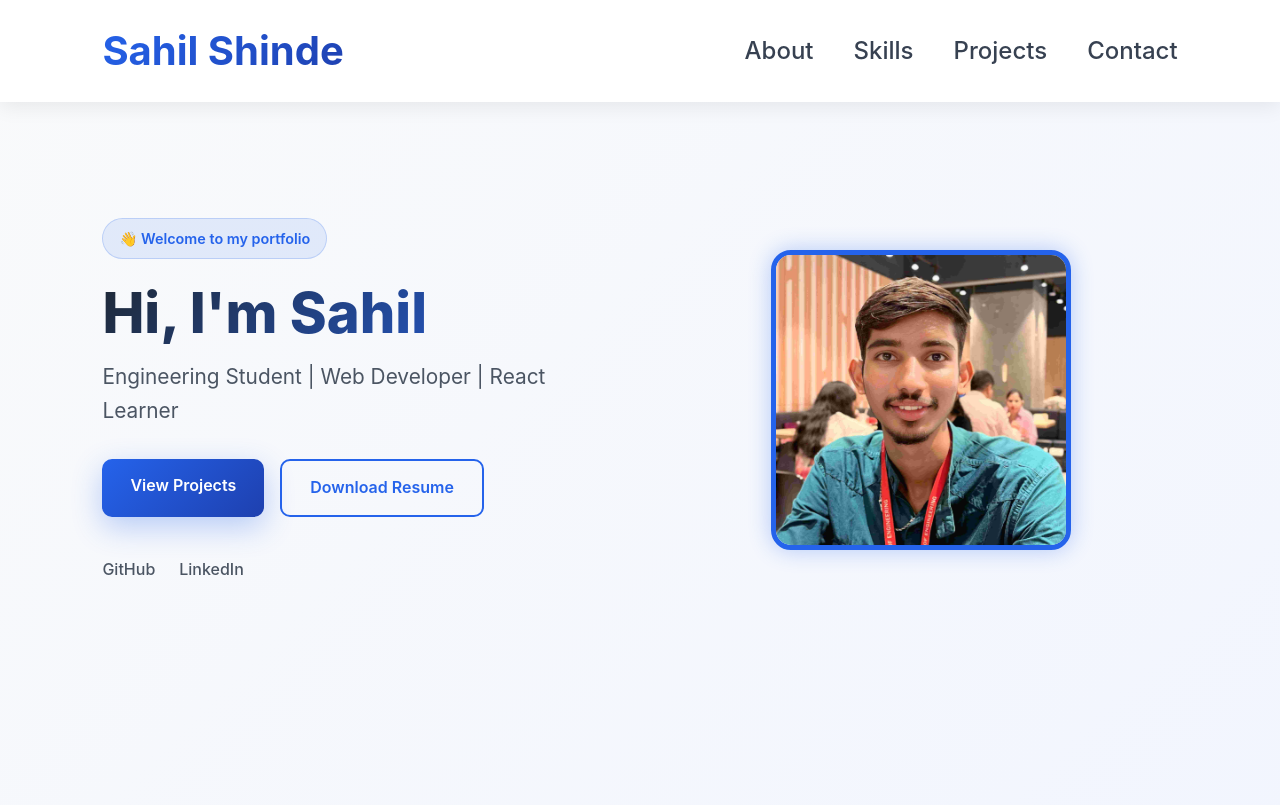
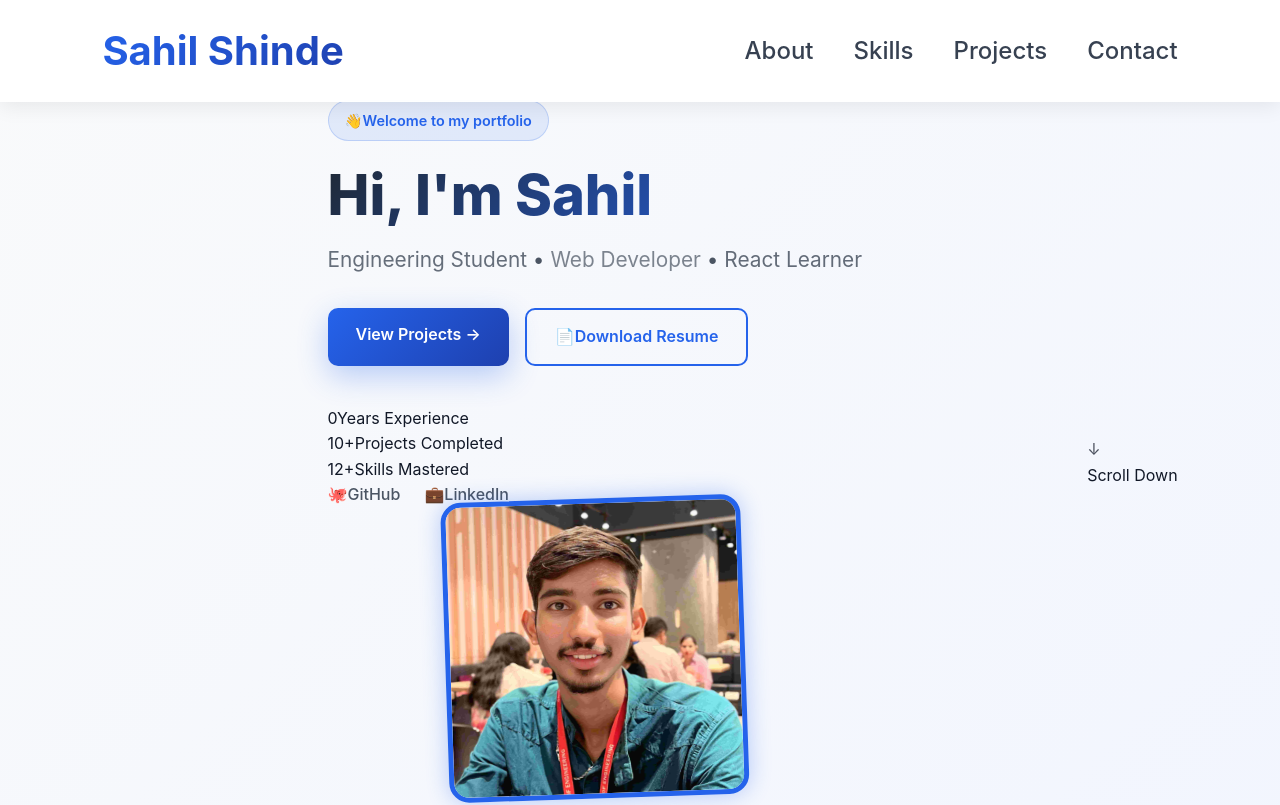
Before and after one commit to Sahil3299/sahil-portfolio, a React (Vite) app: page / in a window 1280 px wide. Shown: the top 805 px of the page. Built offline with nearby package versions, Linux system fonts and the light colour scheme.

Commit message:
Update Hero.jsx

```diff
--- a/src/components/Hero.jsx
+++ b/src/components/Hero.jsx
@@ -3,50 +3,387 @@ import profile from "../assets/profile.jpg";
 import resume from "../assets/Sahil_Resume.pdf";
 
 export default function Hero() {
+  const containerVariants = {
+    hidden: { opacity: 0 },
+    visible: {
+      opacity: 1,
+      transition: {
+        staggerChildren: 0.2,
+        delayChildren: 0.3
+      }
+    }
+  };
+
+  const itemVariants = {
+    hidden: { opacity: 0, y: 30 },
+    visible: {
+      opacity: 1,
+      y: 0,
+      transition: {
+        duration: 0.8,
+        ease: "easeOut"
+      }
+    }
+  };
+
+  const floatingVariants = {
+    animate: {
+      y: [-10, 10, -10],
+      rotate: [-2, 2, -2],
+      transition: {
+        duration: 6,
+        repeat: Infinity,
+        ease: "easeInOut"
+      }
+    }
+  };
+
   return (
     <section className="hero">
+      {/* Animated Background Elements */}
+      <div className="hero-bg-elements">
+        <motion.div
+          className="floating-shape shape-1"
+          animate={{
+            x: [0, 30, 0],
+            y: [0, -20, 0],
+            rotate: [0, 180, 360]
+          }}
+          transition={{
+            duration: 20,
+            repeat: Infinity,
+            ease: "linear"
+          }}
+        />
+        <motion.div
+          className="floating-shape shape-2"
+          animate={{
+            x: [0, -25, 0],
+            y: [0, 15, 0],
+            scale: [1, 1.1, 1]
+          }}
+          transition={{
+            duration: 15,
+            repeat: Infinity,
+            ease: "easeInOut"
+          }}
+        />
+        <motion.div
+          className="floating-shape shape-3"
+          animate={{
+            rotate: [0, 360],
+            scale: [0.8, 1.2, 0.8]
+          }}
+          transition={{
+            duration: 25,
+            repeat: Infinity,
+            ease: "linear"
+          }}
+        />
+      </div>
+
+      <motion.div
+        className="hero-container"
+        variants={containerVariants}
+        initial="hidden"
+        animate="visible"
+      >
         <motion.div
           className="hero-content"
-        initial={{ opacity: 0, x: -40 }}
-        animate={{ opacity: 1, x: 0 }}
-        transition={{ duration: 0.8 }}
+          variants={itemVariants}
         >
           <motion.div
             className="hero-badge"
-          initial={{ opacity: 0, y: 20 }}
-          animate={{ opacity: 1, y: 0 }}
-          transition={{ duration: 0.6, delay: 0.1 }}
+            variants={itemVariants}
+            whileHover={{
+              scale: 1.05,
+              boxShadow: "0 10px 30px rgba(37, 99, 235, 0.3)"
+            }}
           >
-          👋 Welcome to my portfolio
+            <motion.span
+              animate={{ rotate: [0, 20, -20, 0] }}
+              transition={{ duration: 2, repeat: Infinity, delay: 1 }}
+            >
+              👋
+            </motion.span>
+            Welcome to my portfolio
           </motion.div>
 
-        <h1>Hi, I'm Sahil</h1>
-        <p className="hero-subtitle">Engineering Student | Web Developer | React Learner</p>
+          <motion.h1
+            variants={itemVariants}
+            className="hero-title"
+          >
+            Hi, I'm{" "}
+            <motion.span
+              className="hero-name"
+              animate={{
+                backgroundPosition: ["0% 50%", "100% 50%", "0% 50%"]
+              }}
+              transition={{
+                duration: 3,
+                repeat: Infinity,
+                ease: "linear"
+              }}
+            >
+              Sahil
+            </motion.span>
+          </motion.h1>
 
-        <div className="hero-buttons">
-          <a className="btn btn-primary" href="#projects">View Projects</a>
-          <a className="btn btn-outline" href={resume} download>
+          <motion.p
+            className="hero-subtitle"
+            variants={itemVariants}
+          >
+            <motion.span
+              animate={{ opacity: [0.7, 1, 0.7] }}
+              transition={{ duration: 2, repeat: Infinity }}
+            >
+              Engineering Student
+            </motion.span>
+            {" • "}
+            <motion.span
+              animate={{ opacity: [0.7, 1, 0.7] }}
+              transition={{ duration: 2, repeat: Infinity, delay: 0.5 }}
+            >
+              Web Developer
+            </motion.span>
+            {" • "}
+            <motion.span
+              animate={{ opacity: [0.7, 1, 0.7] }}
+              transition={{ duration: 2, repeat: Infinity, delay: 1 }}
+            >
+              React Learner
+            </motion.span>
+          </motion.p>
+
+          <motion.div
+            className="hero-buttons"
+            variants={itemVariants}
+          >
+            <motion.a
+              className="btn btn-primary"
+              href="#projects"
+              whileHover={{
+                scale: 1.05,
+                boxShadow: "0 15px 40px rgba(37, 99, 235, 0.4)"
+              }}
+              whileTap={{ scale: 0.95 }}
+            >
+              <motion.span
+                animate={{ x: [0, 5, 0] }}
+                transition={{ duration: 1.5, repeat: Infinity }}
+              >
+                View Projects →
+              </motion.span>
+            </motion.a>
+            <motion.a
+              className="btn btn-outline"
+              href={resume}
+              download
+              whileHover={{
+                scale: 1.05,
+                backgroundColor: "rgba(37, 99, 235, 0.1)"
+              }}
+              whileTap={{ scale: 0.95 }}
+            >
+              <motion.span
+                animate={{ rotate: [0, 10, -10, 0] }}
+                transition={{ duration: 2, repeat: Infinity, delay: 0.5 }}
+              >
+                📄
+              </motion.span>
               Download Resume
-          </a>
-        </div>
+            </motion.a>
+          </motion.div>
 
-        <div className="hero-socials">
-          <a href="https://github.com/Sahil3299" target="_blank" rel="noopener noreferrer">GitHub</a>
-          <a href="https://www.linkedin.com/in/sahil-shinde-a30948329?utm_source=share&utm_campaign=share_via&utm_content=profile&utm_medium=android_app" target="_blank" rel="noopener noreferrer">LinkedIn</a>
-        </div>
+          <motion.div
+            className="hero-stats"
+            variants={itemVariants}
+          >
+            <motion.div
+              className="stat-item"
+              whileHover={{ scale: 1.1 }}
+            >
+              <motion.span
+                className="stat-number"
+                initial={{ count: 0 }}
+                animate={{ count: 2 }}
+                transition={{ duration: 2, delay: 1 }}
+              >
+                0
+              </motion.span>
+              <span className="stat-label">Years Experience</span>
+            </motion.div>
+            <motion.div
+              className="stat-item"
+              whileHover={{ scale: 1.1 }}
+            >
+              <motion.span
+                className="stat-number"
+                initial={{ count: 0 }}
+                animate={{ count: 10 }}
+                transition={{ duration: 2, delay: 1.2 }}
+              >
+                10+
+              </motion.span>
+              <span className="stat-label">Projects Completed</span>
+            </motion.div>
+            <motion.div
+              className="stat-item"
+              whileHover={{ scale: 1.1 }}
+            >
+              <motion.span
+                className="stat-number"
+                initial={{ count: 0 }}
+                animate={{ count: 12 }}
+                transition={{ duration: 2, delay: 1.4 }}
+              >
+                12+
+              </motion.span>
+              <span className="stat-label">Skills Mastered</span>
+            </motion.div>
+          </motion.div>
+
+          <motion.div
+            className="hero-socials"
+            variants={itemVariants}
+          >
+            <motion.a
+              href="https://github.com/Sahil3299"
+              target="_blank"
+              rel="noopener noreferrer"
+              whileHover={{
+                scale: 1.2,
+                rotate: 5,
+                backgroundColor: "rgba(37, 99, 235, 0.1)"
+              }}
+              whileTap={{ scale: 0.9 }}
+            >
+              <motion.span
+                animate={{ y: [0, -3, 0] }}
+                transition={{ duration: 2, repeat: Infinity }}
+              >
+                🐙
+              </motion.span>
+              GitHub
+            </motion.a>
+            <motion.a
+              href="https://www.linkedin.com/in/sahil-shinde-a30948329?utm_source=share&utm_campaign=share_via&utm_content=profile&utm_medium=android_app"
+              target="_blank"
+              rel="noopener noreferrer"
+              whileHover={{
+                scale: 1.2,
+                rotate: -5,
+                backgroundColor: "rgba(37, 99, 235, 0.1)"
+              }}
+              whileTap={{ scale: 0.9 }}
+            >
+              <motion.span
+                animate={{ y: [0, -3, 0] }}
+                transition={{ duration: 2, repeat: Infinity, delay: 0.5 }}
+              >
+                💼
+              </motion.span>
+              LinkedIn
+            </motion.a>
+          </motion.div>
         </motion.div>
 
         <motion.div
           className="hero-image-container"
-        initial={{ opacity: 0, scale: 0.85 }}
-        animate={{ opacity: 1, scale: 1 }}
-        transition={{ duration: 0.8 }}
+          variants={itemVariants}
+          whileHover={{ scale: 1.05 }}
         >
-        <img
+          <motion.div
+            className="image-wrapper"
+            variants={floatingVariants}
+            animate="animate"
+          >
+            <motion.img
               src={profile}
               alt="profile"
               className="hero-image"
+              whileHover={{
+                scale: 1.1,
+                rotate: 5,
+                boxShadow: "0 30px 60px rgba(37, 99, 235, 0.4)"
+              }}
+              transition={{ duration: 0.3 }}
             />
+            <motion.div
+              className="image-glow"
+              animate={{
+                opacity: [0.3, 0.6, 0.3],
+                scale: [1, 1.1, 1]
+              }}
+              transition={{
+                duration: 3,
+                repeat: Infinity,
+                ease: "easeInOut"
+              }}
+            />
+          </motion.div>
+
+          {/* Floating Tech Icons */}
+          {/* <motion.div
+            className="floating-tech tech-1"
+            animate={{
+              rotate: [0, 360],
+              x: [0, 20, 0],
+              y: [0, -15, 0]
+            }}
+            transition={{
+              duration: 8,
+              repeat: Infinity,
+              ease: "linear"
+            }}
+          >
+            ⚛️
+          </motion.div>
+          <motion.div
+            className="floating-tech tech-2"
+            animate={{
+              rotate: [360, 0],
+              x: [0, -15, 0],
+              y: [0, 20, 0]
+            }}
+            transition={{
+              duration: 10,
+              repeat: Infinity,
+              ease: "linear"
+            }}
+          >
+            🚀
+          </motion.div>
+          <motion.div
+            className="floating-tech tech-3"
+            animate={{
+              scale: [1, 1.2, 1],
+              rotate: [0, -180, -360]
+            }}
+            transition={{
+              duration: 6,
+              repeat: Infinity,
+              ease: "easeInOut"
+            }}
+          >
+            💻
+          </motion.div> */}
+        </motion.div>
+      </motion.div>
+
+      {/* Scroll Indicator */}
+      <motion.div
+        className="scroll-indicator"
+        animate={{ y: [0, 10, 0] }}
+        transition={{ duration: 2, repeat: Infinity }}
+      >
+        <motion.div
+          animate={{ opacity: [0.5, 1, 0.5] }}
+          transition={{ duration: 2, repeat: Infinity }}
+        >
+          ↓
+        </motion.div>
+        <span>Scroll Down</span>
       </motion.div>
     </section>
   );
```
Lines whose indentation alone changed are shown as unchanged.
